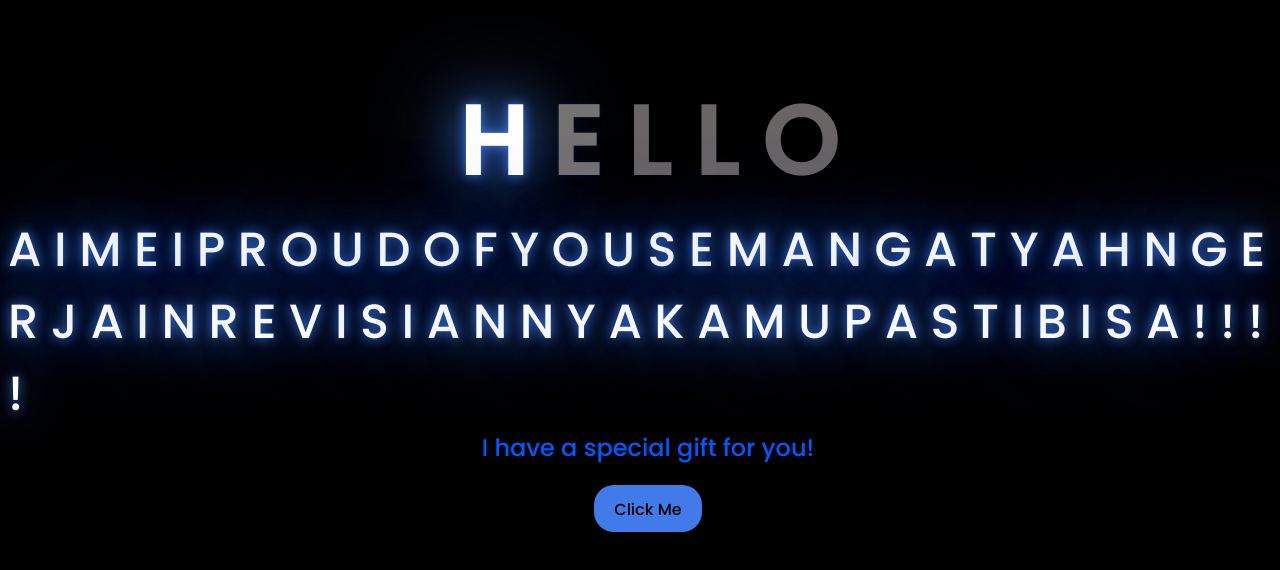
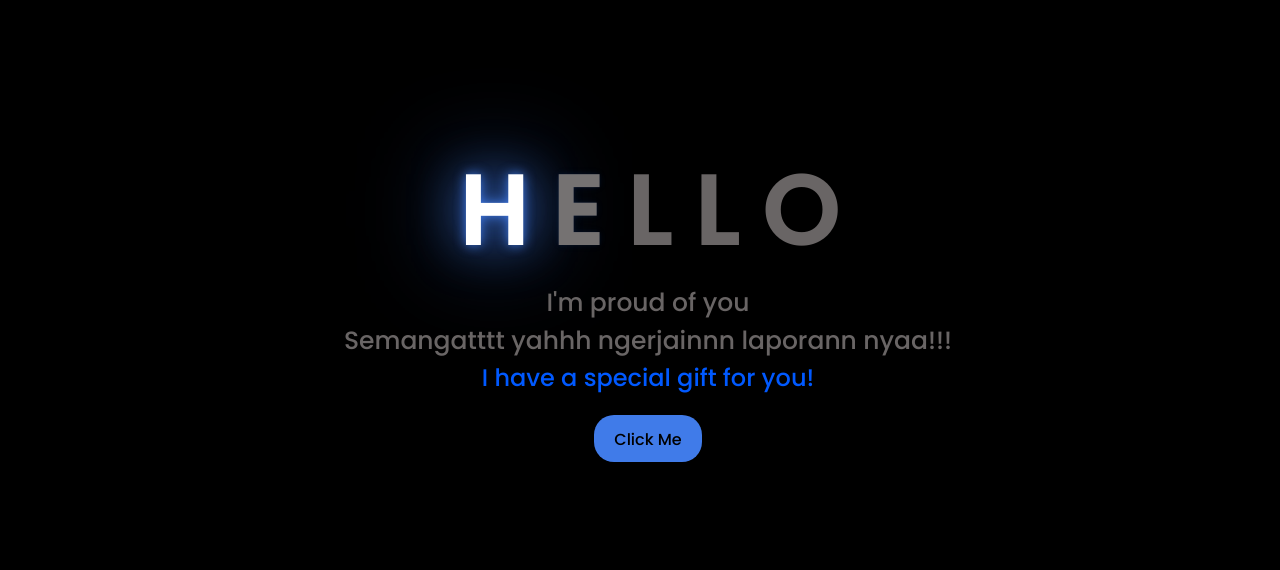
Before and after one commit to Aliii-Dev/special-person, a plain HTML site: page index.html in a window 1280 px wide. Shown: the part 108-678 px from the top of the page. Drawn offline with Linux system fonts and the light colour scheme.

Commit message:
update terbaru

```diff
--- a/css/main.css
+++ b/css/main.css
@@ -36,6 +36,8 @@ body {
   rgb(0, 0, 0) 19px, transparent 19px, transparent 22px), linear-gradient(90deg, rgb(21, 255, 0),
   rgb(240, 240, 240));
 }
+
+
 
 .flowers {
   position: relative;
--- a/css/style.css
+++ b/css/style.css
@@ -22,12 +22,14 @@ body{
 }
 
 .isi{
-    font-size: 3rem;
-    font-weight: 500;
+    text-align: center;
+    font-size: 25px;
+    font-weight: 200;
 }
 .isi > span{
-    animation: glow 2.5s ease-in-out infinite;
+    color: #696565;
 }
+
 @keyframes glow{
     0%, 100%{
         color: #fff;
@@ -48,6 +50,19 @@ body{
     animation-delay: .6s;
 }
 .greetings > span:nth-child(5){
+    animation-delay: .8s;
+}
+
+.isi > span:nth-child(2){
+    animation-delay: .2s ;
+}
+.isi > span:nth-child(3){
+    animation-delay: .4s ;
+}
+.isi > span:nth-child(4){
+    animation-delay: .6s;
+}
+.isi > span:nth-child(5){
     animation-delay: .8s;
 }
 
--- a/index.html
+++ b/index.html
@@ -18,86 +18,16 @@
         <span>O</span>
     </div>
     <div class="isi">
-        <span>A</span>
-        <span>I</span>
-        <span>M</span>
-        <span>E</span>
-        <span></span>
-        <span>I</span>
-        <span></span>
-        <span>P</span>
-        <span>R</span>
-        <span>O</span>
-        <span>U</span>
-        <span>D</span>
-        <span></span>
-        <span>O</span>
-        <span>F</span>
-        <span></span>
-        <span>Y</span>
-        <span>O</span>
-        <span>U</span>
-        <span></span>
-        <span></span>
-        <span>S</span>
-        <span>E</span>
-        <span>M</span>
-        <span>A</span>
-        <span>N</span>
-        <span>G</span>
-        <span>A</span>
-        <span>T</span>
-        <span></span>
-        <span>Y</span>
-        <span>A</span>
-        <span>H</span>
-        <span></span>
-        <span>N</span>
-        <span>G</span>
-        <span>E</span>
-        <span>R</span>
-        <span>J</span>
-        <span>A</span>
-        <span>I</span>
-        <span>N</span>
-        <span></span>
-        <span>R</span>
-        <span>E</span>
-        <span>V</span>
-        <span>I</span>
-        <span>S</span>
-        <span>I</span>
-        <span>A</span>
-        <span>N</span>
-        <span>N</span>
-        <span>Y</span>
-        <span>A</span>
-        <span></span>
-        <span>K</span>
-        <span>A</span>
-        <span>M</span>
-        <span>U</span>
-        <span></span>
-        <span>P</span>
-        <span>A</span>
-        <span>S</span>
-        <span>T</span>
-        <span>I</span>
-        <span></span>
-        <span>B</span>
-        <span>I</span>
-        <span>S</span>
-        <span>A</span>
-        <span></span>
-        <span>!</span>
-        <span>!</span>
-        <span>!</span>
-        <span>!</span>
-
+        <span>I'm proud of you</span>
+        <br>
+        <span>Semangatttt yahhh ngerjainnn laporann nyaa!!!</span>
+        <br>
     </div>
     <div class="description">
+
         <span>I have a special gift for you!</span>
-    </div>
+        <br>
+        </div>
     <div class="button">
         <button>
             <a href="./flowers.html">Click Me</a>
```
Also changed, not shown: flowers.html (+2 -1 lines).
